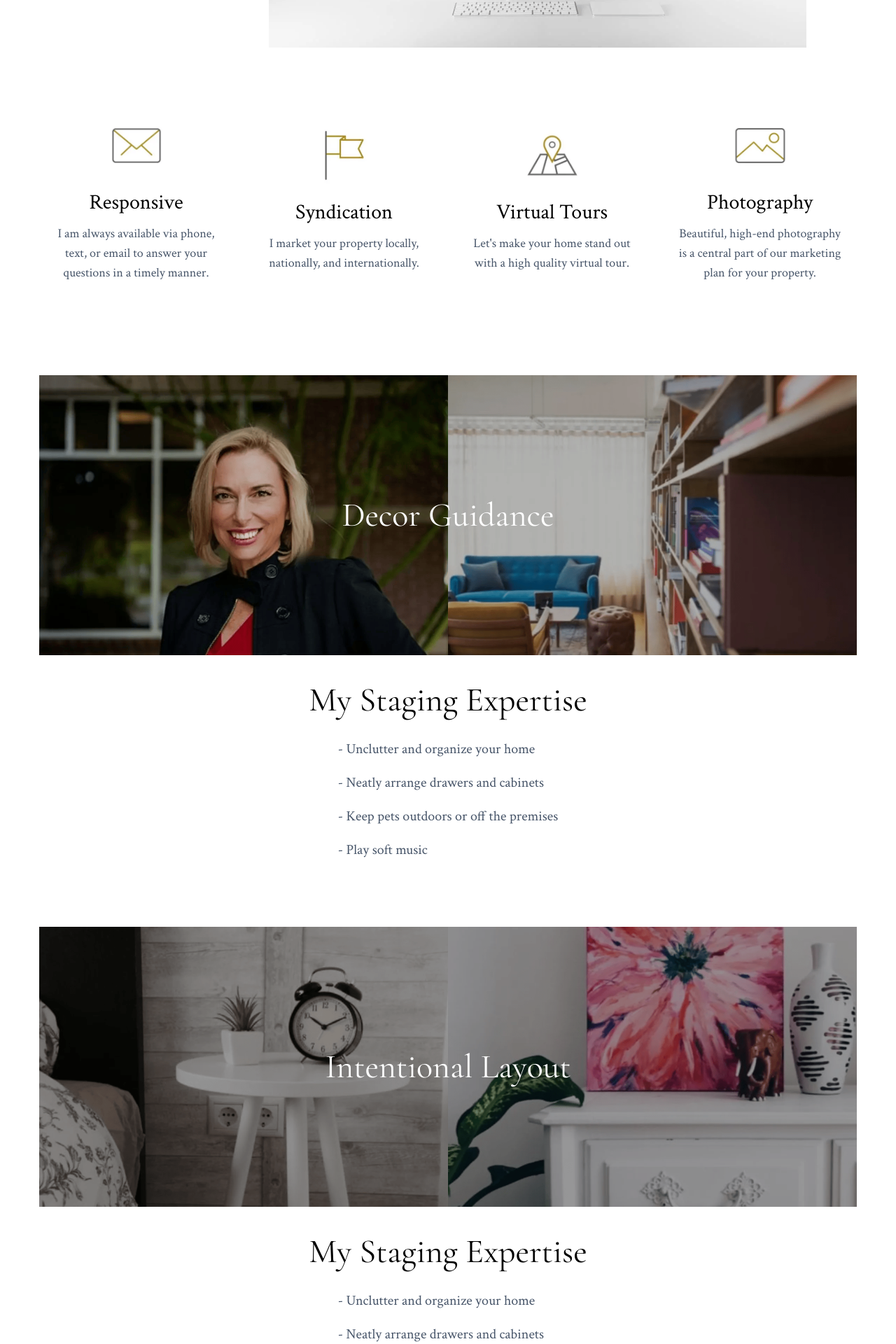
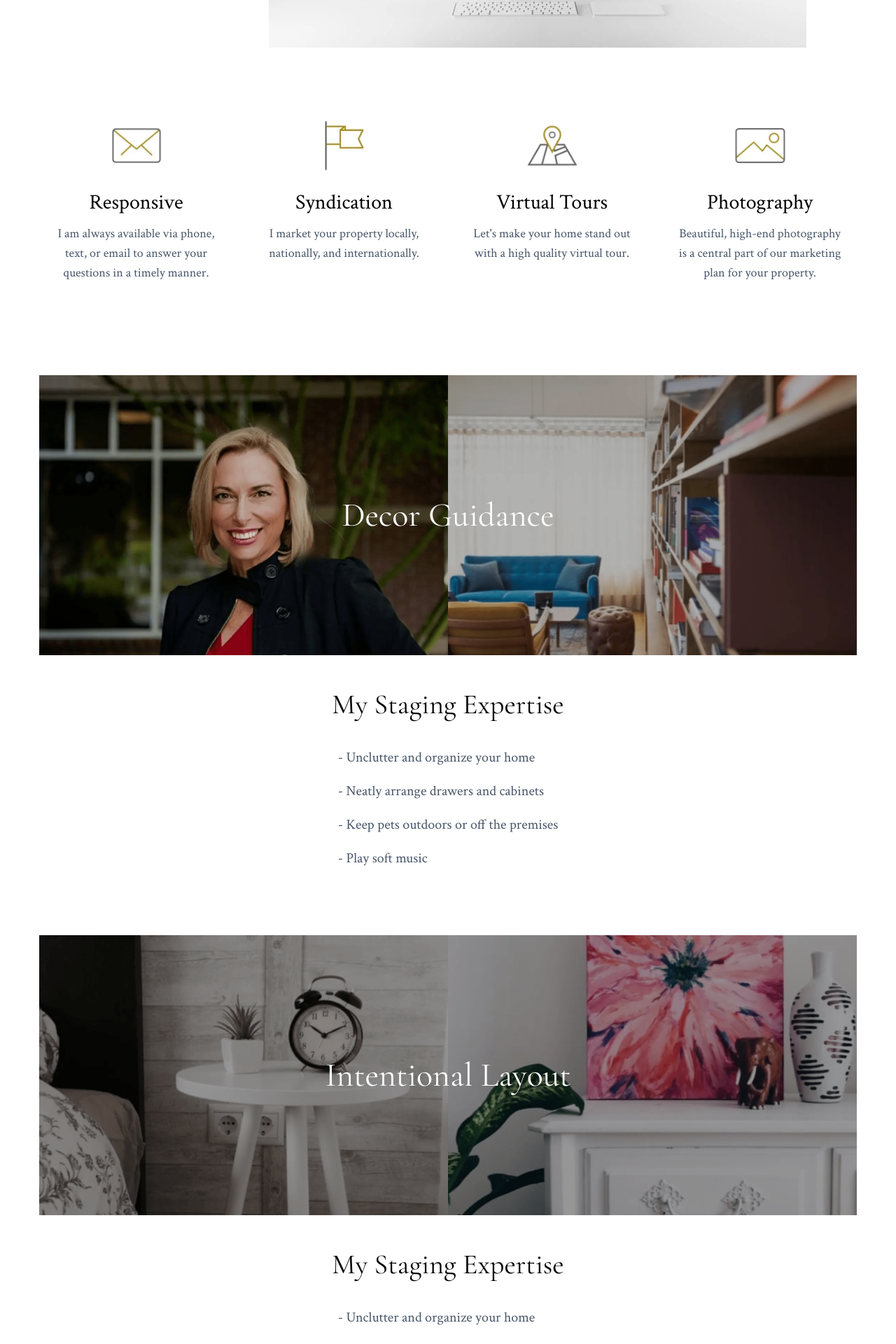
Before and after one commit to thygz/luxury-assignment, a React (Vite) app: page / in a window 1280 px wide. Shown: the part 1100-3020 px from the top of the page at 70% size. Built offline with nearby package versions, Linux system fonts and the light colour scheme; a web font is replaced by a local one.

Commit message:
Added/changed styles

```diff
--- a/src/components/Expertise.jsx
+++ b/src/components/Expertise.jsx
@@ -13,7 +13,7 @@ const Expertise = () => {
                         </div>
                     </div>
                     <div className="flex flex-col justify-center items-center mt-8 sm:mt-10">
-                        <h1 className="text-5xl">My Staging Expertise</h1>
+                        <h1 className="text-[2.5rem]">My Staging Expertise</h1>
                         <ul className="mt-8 text-xl font-crimson text-slate-600 flex flex-col gap-5">
                             <li>- Unclutter and organize your home</li>
                             <li>- Neatly arrange drawers and cabinets</li>
@@ -35,7 +35,7 @@ const Expertise = () => {
                         </div>
                     </div>
                     <div className="flex flex-col justify-center items-center mt-8 sm:mt-10">
-                        <h1 className="text-5xl">My Staging Expertise</h1>
+                        <h1 className="text-[2.5rem]">My Staging Expertise</h1>
                         <ul className="mt-8 text-xl font-crimson text-slate-600 flex flex-col gap-5">
                             <li>- Unclutter and organize your home</li>
                             <li>- Neatly arrange drawers and cabinets</li>
--- a/src/components/Marketing.jsx
+++ b/src/components/Marketing.jsx
@@ -59,7 +59,7 @@ const Marketing = () => {
                     </div>
                 </div>
                 <div>
-                    <div className="grid grid-cols-1 sm:grid-cols-2 xl:grid-cols-4 gap-5 sm:gap-10 xl:gap-5 mt-14">
+                    <div className="grid grid-cols-1 sm:grid-cols-2 xl:grid-cols-4 gap-5 sm:gap-10 xl:gap-5 mt-14 items-start">
                         {marketingServices.map((item, index) => (
                             <div
                                 key={index}
```
